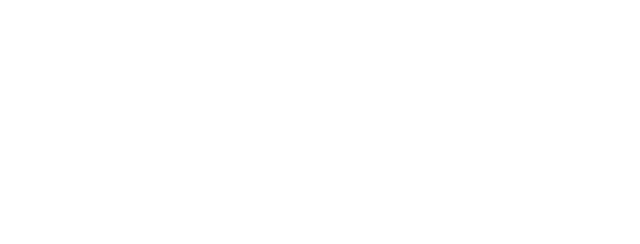
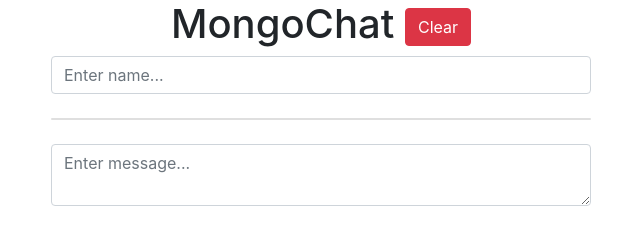
Before and after one commit to Alish7175/chatlog_p3_project, a plain HTML site: page index.html in a window 1280 px wide. Shown: the whole page, without its empty margins (319-959 px from the left). Drawn offline with nearby package versions, Linux system fonts and the light colour scheme.

Commit message:
index.html script

```diff
--- a/index.html
+++ b/index.html
@@ -4,8 +4,31 @@
     <meta charset="UTF-8">
     <meta name="viewport" content="width=device-width, initial-scale=1.0">
     <title>Chatlog</title>
+    <link rel="stylesheet" href="https://maxcdn.bootstrapcdn.com/bootstrap/4.0.0/css/bootstrap.min.css" integrity="sha384-Gn5384xqQ1aoWXA+058RXPxPg6fy4IWvTNh0E263XmFcJlSAwiGgFAW/dAiS6JXm" crossorigin="anonymous">
+<script src="https://maxcdn.bootstrapcdn.com/bootstrap/4.0.0/js/bootstrap.min.js" integrity="sha384-JZR6Spejh4U02d8jOt6vLEHfe/JQGiRRSQQxSfFWpi1MquVdAyjUar5+76PVCmYl" crossorigin="anonymous"></script>
 </head>
 <body>
+    <div class="container">
+        <div class="row">
+            <div class="col-md-6 offset-md-3 col-sm-12">
+                <h1 class="text-center">
+                    MongoChat
+                    <button id="clear" class="btn btn-danger">Clear</button>
+                </h1>
+                <div id="status"></div>
+                <div id="chat">
+                    <input type="text" id="username" class="form-control" placeholder="Enter name...">
+                    <br>
+                    <div class="card">
+                        <div id="messages" class="card-block">
 
+                        </div>
+                    </div>
+                    <br>
+                    <textarea id="textarea" class="form-control" placeholder="Enter message..."></textarea>
+                </div>
+            </div>
+        </div>
+    </div>
 </body>
 </html>
```
